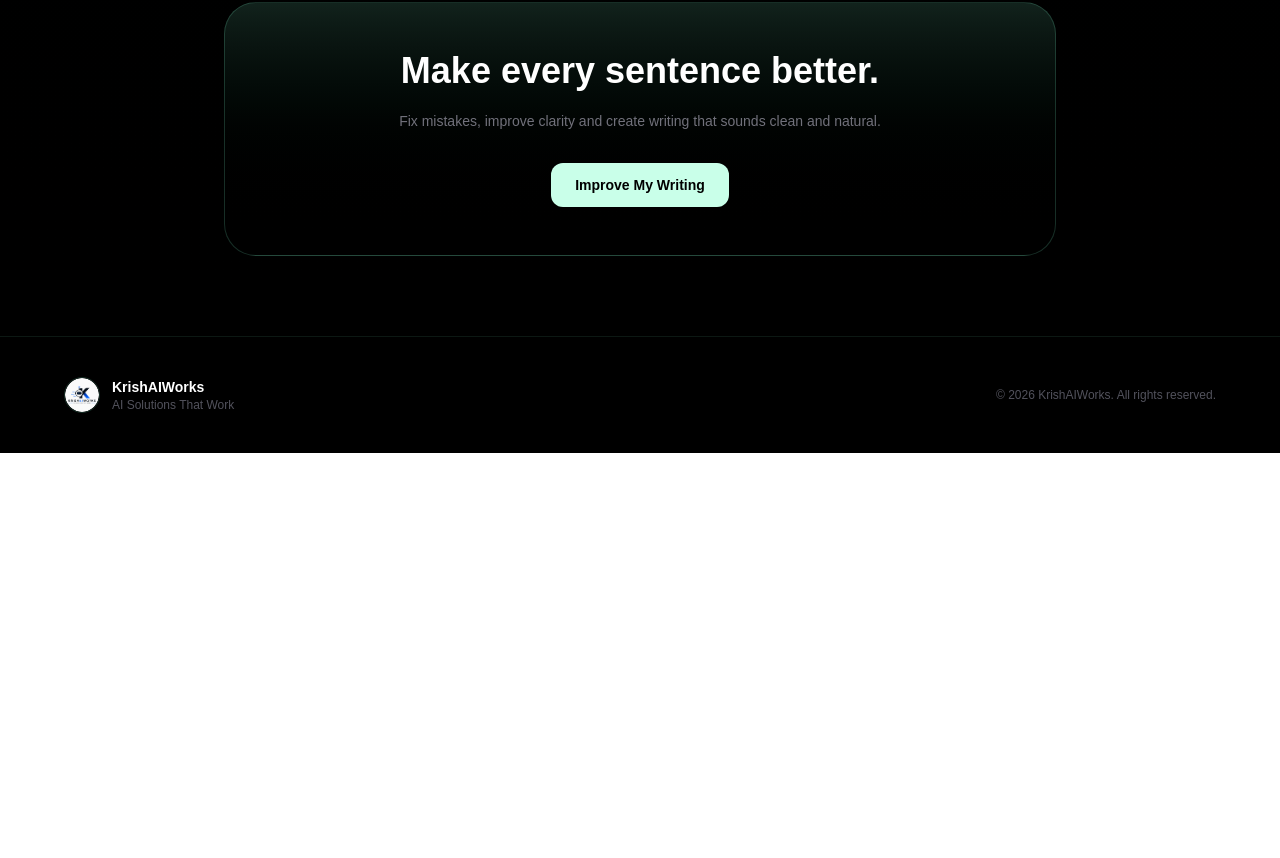
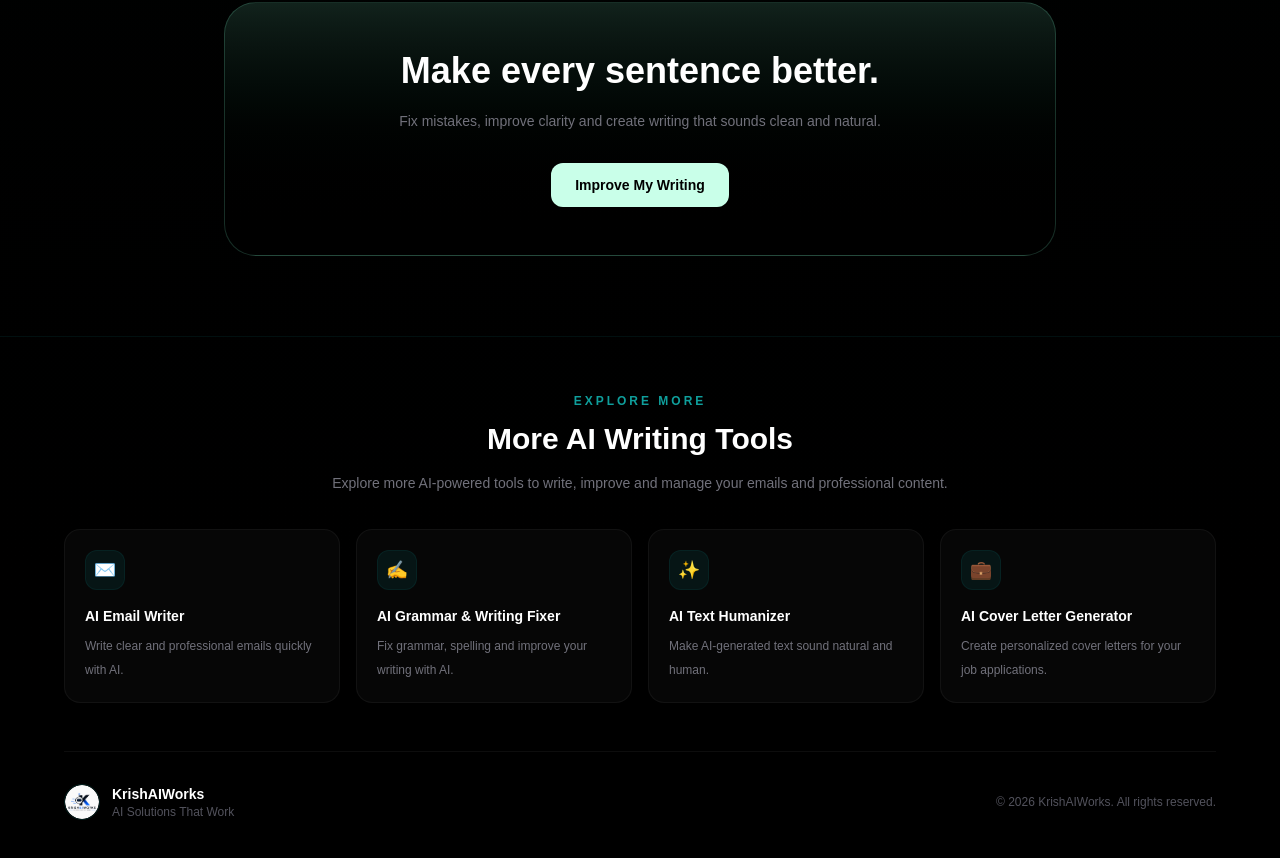
Before and after one commit to selfindependentkartik8-alt/ai-grammar-writing-fixer, a Next.js app: page / in a window 1280 px wide. Shown: the part 3121-3979 px from the top of the page. Before the commit the page ends 3574 px from the top, so only its background shows below. Built offline with nearby package versions, Linux system fonts and the light colour scheme.

Commit message:
Add internal links and related tools

```diff
--- a/app/page.tsx
+++ b/app/page.tsx
@@ -734,13 +734,130 @@ export default function Home() {
 
     {/* FOOTER */}
 
-      <footer className="relative z-10 border-t border-[#76e6bd]/10 px-4 py-10">
+<footer className="relative z-10 border-t border-[#0f9f9c]/10 px-4 py-14">
 
-        <div className="mx-auto flex max-w-6xl flex-col items-center justify-between gap-5 text-center sm:flex-row sm:text-left">
+  <div className="mx-auto w-full max-w-6xl">
+
+    {/* RELATED TOOLS */}
+
+    <div className="mb-12">
+
+      <div className="mx-auto max-w-2xl text-center">
+
+        <p className="text-xs font-semibold uppercase tracking-[0.25em] text-[#0f9f9c]">
+          Explore More
+        </p>
+
+        <h2 className="mt-3 text-2xl font-bold text-white sm:text-3xl">
+          More AI Writing Tools
+        </h2>
+
+        <p className="mt-3 text-sm leading-7 text-zinc-500">
+          Explore more AI-powered tools to write, improve and manage
+          your emails and professional content.
+        </p>
+
+      </div>
+
+      <div className="mt-8 grid gap-4 sm:grid-cols-2 lg:grid-cols-4">
+
+        {/* AI EMAIL WRITER */}
+
+        <a
+          href="https://aiemailwriter.krishaiworks.com/"
+          className="group rounded-2xl border border-white/5 bg-white/[0.025] p-5 transition hover:-translate-y-1 hover:border-[#0f9f9c]/20 hover:bg-[#0f9f9c]/[0.03]"
+        >
+
+          <div className="flex h-10 w-10 items-center justify-center rounded-xl border border-[#0f9f9c]/10 bg-[#0f9f9c]/10 text-lg">
+            ✉️
+          </div>
+
+          <h3 className="mt-4 text-sm font-semibold text-white transition group-hover:text-[#0f9f9c]">
+            AI Email Writer
+          </h3>
+
+          <p className="mt-2 text-xs leading-6 text-zinc-500">
+            Write clear and professional emails quickly with AI.
+          </p>
+
+        </a>
+
+        {/* AI GRAMMAR & WRITING FIXER */}
+
+        <a
+          href="https://aigrammarwritingfixer.krishaiworks.com/"
+          className="group rounded-2xl border border-white/5 bg-white/[0.025] p-5 transition hover:-translate-y-1 hover:border-[#0f9f9c]/20 hover:bg-[#0f9f9c]/[0.03]"
+        >
+
+          <div className="flex h-10 w-10 items-center justify-center rounded-xl border border-[#0f9f9c]/10 bg-[#0f9f9c]/10 text-lg">
+            ✍️
+          </div>
+
+          <h3 className="mt-4 text-sm font-semibold text-white transition group-hover:text-[#0f9f9c]">
+            AI Grammar & Writing Fixer
+          </h3>
+
+          <p className="mt-2 text-xs leading-6 text-zinc-500">
+            Fix grammar, spelling and improve your writing with AI.
+          </p>
+
+        </a>
+
+        {/* AI TEXT HUMANIZER */}
+
+        <a
+          href="https://aitexthumanizer.krishaiworks.com/"
+          className="group rounded-2xl border border-white/5 bg-white/[0.025] p-5 transition hover:-translate-y-1 hover:border-[#0f9f9c]/20 hover:bg-[#0f9f9c]/[0.03]"
+        >
+
+          <div className="flex h-10 w-10 items-center justify-center rounded-xl border border-[#0f9f9c]/10 bg-[#0f9f9c]/10 text-lg">
+            ✨
+          </div>
+
+          <h3 className="mt-4 text-sm font-semibold text-white transition group-hover:text-[#0f9f9c]">
+            AI Text Humanizer
+          </h3>
+
+          <p className="mt-2 text-xs leading-6 text-zinc-500">
+            Make AI-generated text sound natural and human.
+          </p>
+
+        </a>
+
+        {/* AI COVER LETTER GENERATOR */}
+
+        <a
+          href="https://aicoverlettergenerator.krishaiworks.com/"
+          className="group rounded-2xl border border-white/5 bg-white/[0.025] p-5 transition hover:-translate-y-1 hover:border-[#0f9f9c]/20 hover:bg-[#0f9f9c]/[0.03]"
+        >
+
+          <div className="flex h-10 w-10 items-center justify-center rounded-xl border border-[#0f9f9c]/10 bg-[#0f9f9c]/10 text-lg">
+            💼
+          </div>
+
+          <h3 className="mt-4 text-sm font-semibold text-white transition group-hover:text-[#0f9f9c]">
+            AI Cover Letter Generator
+          </h3>
+
+          <p className="mt-2 text-xs leading-6 text-zinc-500">
+            Create personalized cover letters for your job applications.
+          </p>
+
+        </a>
+
+      </div>
+
+    </div>
+
+    {/* FOOTER MAIN */}
+
+    <div className="border-t border-white/5 pt-8">
+
+      <div className="flex flex-col items-center justify-between gap-5 text-center sm:flex-row sm:text-left">
 
         <div className="flex items-center gap-3">
 
-            <div className="flex h-9 w-9 items-center justify-center overflow-hidden rounded-full border border-[#76e6bd]/20">
+          <div className="flex h-9 w-9 items-center justify-center overflow-hidden rounded-full border border-[#0f9f9c]/20">
 
             <img
               src="/logo.png"
@@ -752,7 +869,7 @@ export default function Home() {
 
           <div>
 
-              <p className="text-sm font-bold">
+            <p className="text-sm font-bold text-white">
               KrishAIWorks
             </p>
 
@@ -770,8 +887,11 @@ export default function Home() {
 
       </div>
 
+    </div>
+
+  </div>
+
 </footer>
-
     </main>
   );
 }
```
Lines whose indentation alone changed are shown as unchanged.
